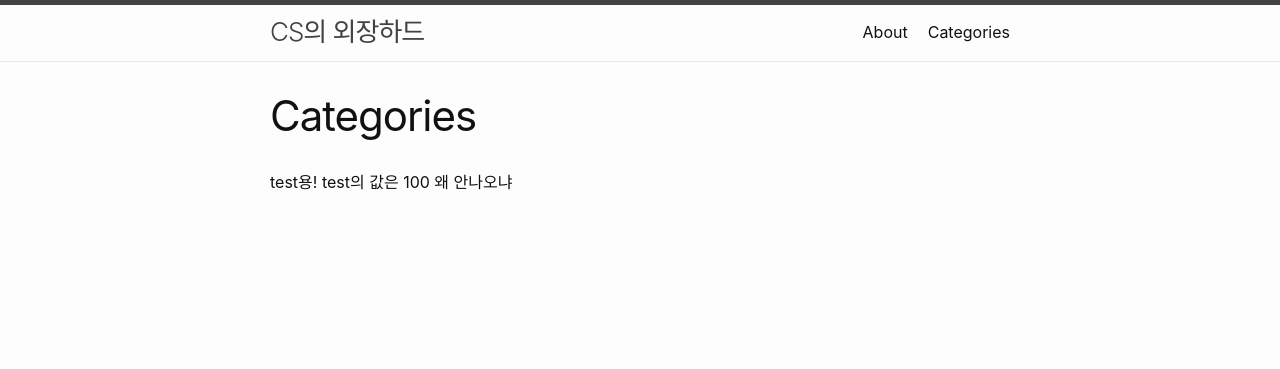
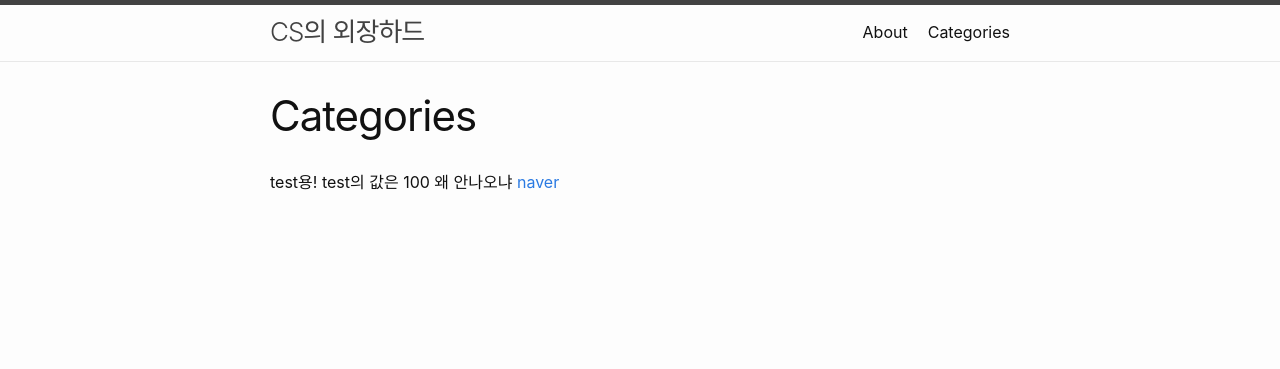
Before and after one commit to ChangSeok-Lee/ChangSeok-Lee.github.io, a Jekyll site: the page built from Category.md, in a window 1280 px wide. Shown: the top 369 px of the page. Built offline with Jekyll 4.4.1, drawn with Linux system fonts in a browser that asks for light colours.

Commit message:
Update Category.md

```diff
--- a/Category.md
+++ b/Category.md
@@ -6,3 +6,4 @@ permalink: /Category/
 {% assign test=100 %}
 
 test용! test의 값은 {{test}} 왜 안나오냐
+<a href="https//:www.naver.com"> naver </a>
```
